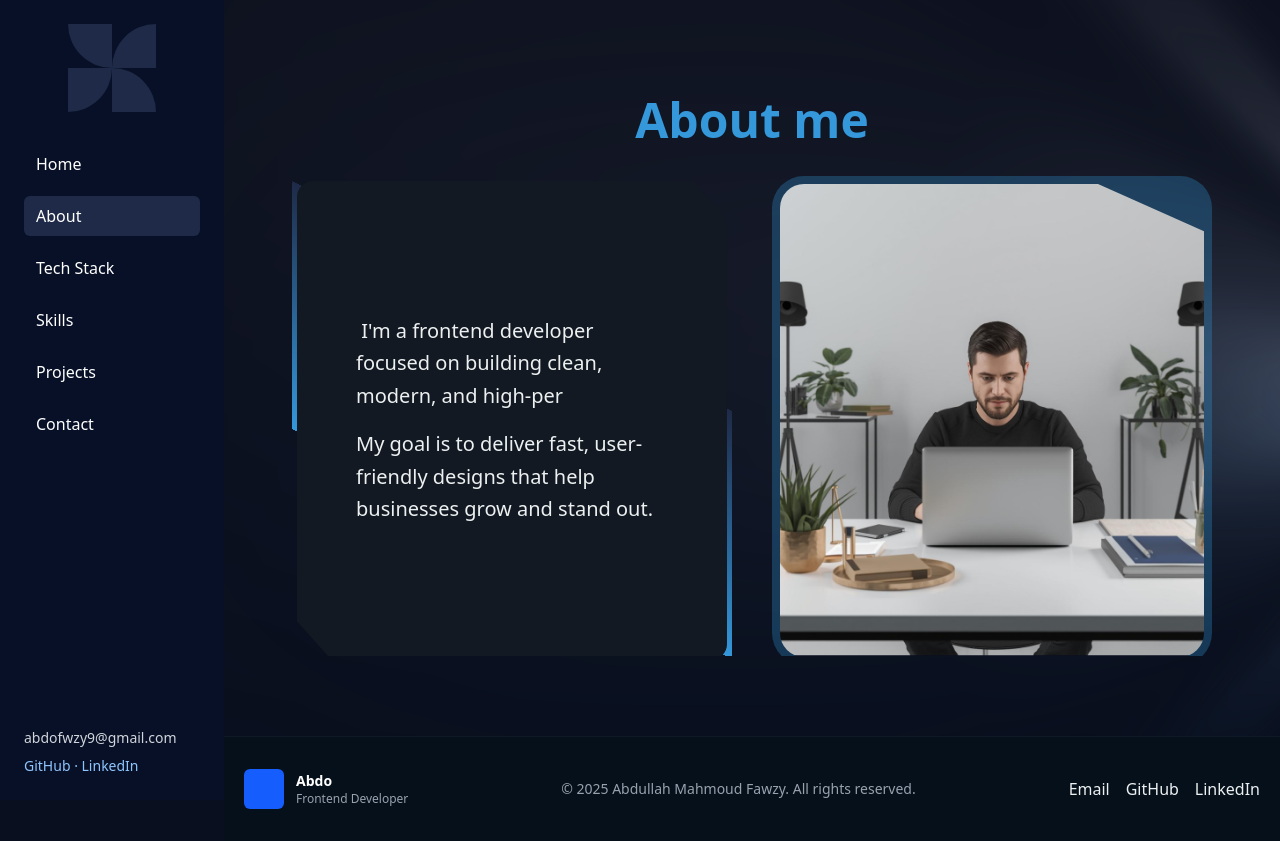
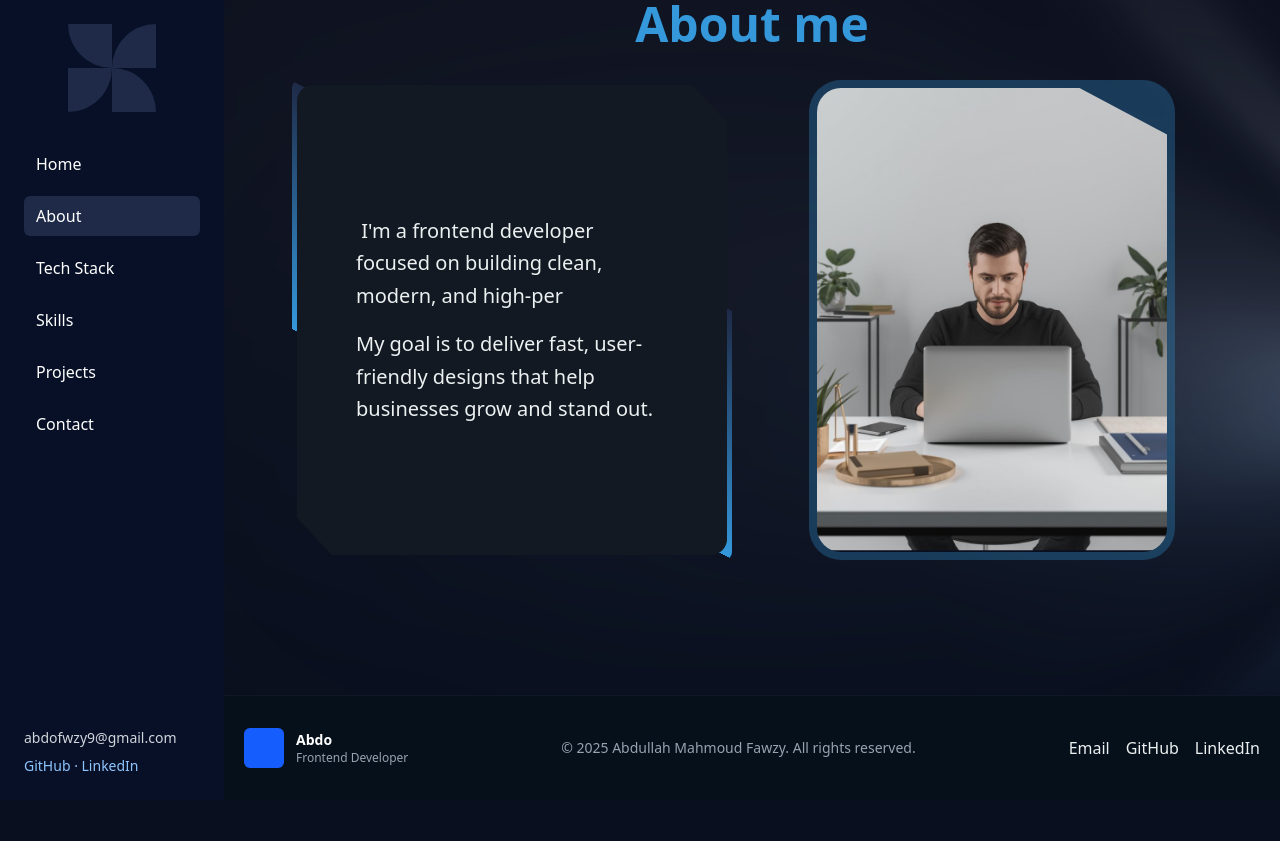
Before and after one commit to Abdo5-Mahmoud/portfolio, a Next.js app: page /about in a window 1280 px wide. After the commit the page ends 800 px from the top, so only its background shows below. Built offline with nearby package versions, Linux system fonts and the light colour scheme.

Commit message:
updating the footer styling and error in images width

```diff
--- a/app/about/page.tsx
+++ b/app/about/page.tsx
@@ -5,7 +5,7 @@ export default function About() {
   return (
     <section
       tabIndex={-1}
-      className="overflow-x-hidden max-w-7xl mx-auto gap-8 mt-16 px-5 "
+      className="overflow-x-hidden max-w-7xl mx-auto gap-8  px-5 "
     >
       <h2
         id="about-title"
@@ -14,7 +14,7 @@ export default function About() {
         About me
       </h2>
       <div className="grid grid-cols-1 md:grid-cols-2 gap-10 items-center w-[90%] md:w-full md:h-[60vh]">
-        <div className=" text-lightBlue px-6 md:px-16 py-6 rounded-lg aboutText  flex flex-col justify-center h-full min-h-120">
+        <div className=" text-lightBlue px-6 md:px-16 py-6 rounded-lg aboutText  flex flex-col justify-center h-full">
           <div className="  text-lightBlue leading-relaxed text-lg md:text-xl mb-4 mx-auto">
             <TextType
               text={[
@@ -32,15 +32,15 @@ export default function About() {
             businesses grow and stand out.
           </div>
         </div>
-        <div className="flex justify-center">
-          <div className="h-full rounded-4xl overflow-hidden bg-skyBlue/30 p-2">
+        <div className="h-full w-full flex justify-center">
+          <div className=" rounded-4xl overflow-hidden bg-skyBlue/30 p-2">
             <Image
               src={"/Images/aboutImg.png"}
               alt="Photo of a developer working on a laptop"
-              width={800}
-              height={1000}
-              className="w-full h-auto object-cover rounded-3xl aboutImg block"
-              objectFit="cover"
+              width={350}
+              height={100}
+              className="h-full object-cover rounded-3xl aboutImg block"
+              // objectFit="fit"
               unoptimized
             />
           </div>
--- a/app/contact/page.tsx
+++ b/app/contact/page.tsx
@@ -211,7 +211,7 @@ import Link from "next/link";
 // }
 export default function Contact() {
   return (
-    <section id="contact" className="relative overflow-hidden h-full">
+    <section id="contact" className="relative overflow-hidden h-full my-4">
       {/* Animated tech background */}
       <div
         className="absolute inset-0 bg-cover bg-center animate-bg-pan"
--- a/app/layout.tsx
+++ b/app/layout.tsx
@@ -26,15 +26,15 @@ export default function RootLayout({
         >
           Skip to content
         </Link>
-        <div className="min-h-screen flex flex-col lg:flex-row ">
+        <div className="h-screen flex flex-col lg:flex-row ">
           <aside className=" lg:block lg:w-56 lg:shrink-0">
             <SideNave />
           </aside>
-          <main className="flex flex-1 flex-col justify-between">
+          <main className="flex flex-1 flex-col justify-between max-h-full">
             <div className="absolute w-full h-full -z-1 top-0 left-0">
               <LightRays raysOrigin="right" />
             </div>
-            <div className="flex-1  md:px-12 px-5 py-8 ">{children}</div>
+            <div className="flex-1  md:px-12 px-5 ">{children}</div>
             <Footer />
           </main>
         </div>
--- a/app/page.tsx
+++ b/app/page.tsx
@@ -4,7 +4,7 @@ import Link from "next/link";
 export default function page() {
   return (
     <div className=" text-lightBlue font-sans lg:min-h-full">
-      <div className="max-w-7xl mx-auto py-6 px-5">
+      <div className="max-w-7xl mx-auto pt-6 px-5">
         <header className="mb-6 relative headerClipPath">
           <div
             className="bg-darkBlue flex items-center justify-between rounded-2xl px-6 py-4 lg:py-7
@@ -97,8 +97,12 @@ export default function page() {
           </div>
         </section>
       </div>
+    </div>
+  );
+}
 
-      {/*
+{
+  /*
       // May add it in the future
       <div className="relative w-64 h-40 group perspective-[1000px]">
         <div className="relative w-full h-full transition-transform duration-700 transform-3d group-hover:transform-[rotateY(180deg)]">
@@ -117,9 +121,7 @@ export default function page() {
           </div>
         </div>
       </div>
-       */}
-    </div>
-  );
+       */
 }
 /*
 
--- a/app/technoligies/page.tsx
+++ b/app/technoligies/page.tsx
@@ -18,13 +18,13 @@ export default function TechnicalS() {
           <li>Git & GitHub</li>
         </ul>
       </div>
-      <div className="img bg-skyBlue p-2 rounded-2xl basis-1/2 ">
+      <div className="img bg-skyBlue p-2 rounded-2xl ">
         <Image
-          width={100}
+          width={350}
           height={100}
           src={"/Images/Techimg.png"}
           alt="this image for the about section"
-          className=" rounded-4xl skillImg w-full h-full"
+          className=" rounded-4xl skillImg  h-full"
           objectFit="cover"
           unoptimized
         />
--- a/app/ui/footer.tsx
+++ b/app/ui/footer.tsx
@@ -3,7 +3,7 @@ import Link from "next/link";
 // src/components/Footer.jsx
 export default function Footer() {
   return (
-    <footer className="bg-[#05101a] border-t border-gray-900 mt-12">
+    <footer className="bg-[#05101a] border-t border-gray-900 ">
       <div className="max-w-6xl mx-auto px-5 py-8 flex flex-col md:flex-row items-center justify-between gap-4 text-lightBlue">
         <div className="flex items-center gap-3">
           <div className="w-10 h-10 bg-blue-600 rounded-md" />
--- a/app/ui/globals.css
+++ b/app/ui/globals.css
@@ -62,7 +62,13 @@ body {
     background-color: var(--dark2);
     z-index: -1;
     border-radius: 1rem;
+  }
 
+  @media (width<768px) {
+    &::after {
+      height: 50%;
+      width: 200%;
+    }
   }
 }
 
```
